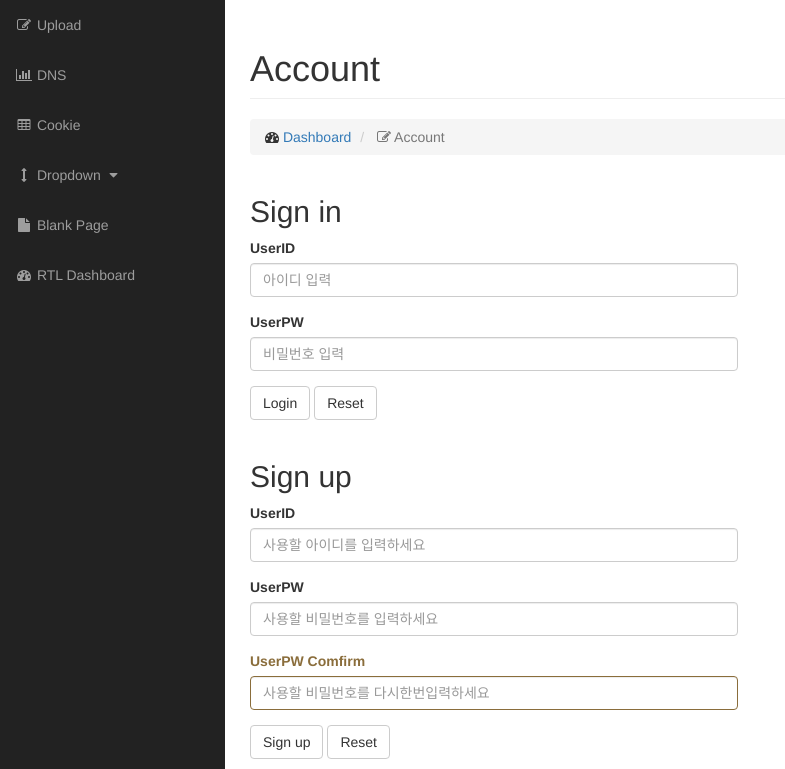
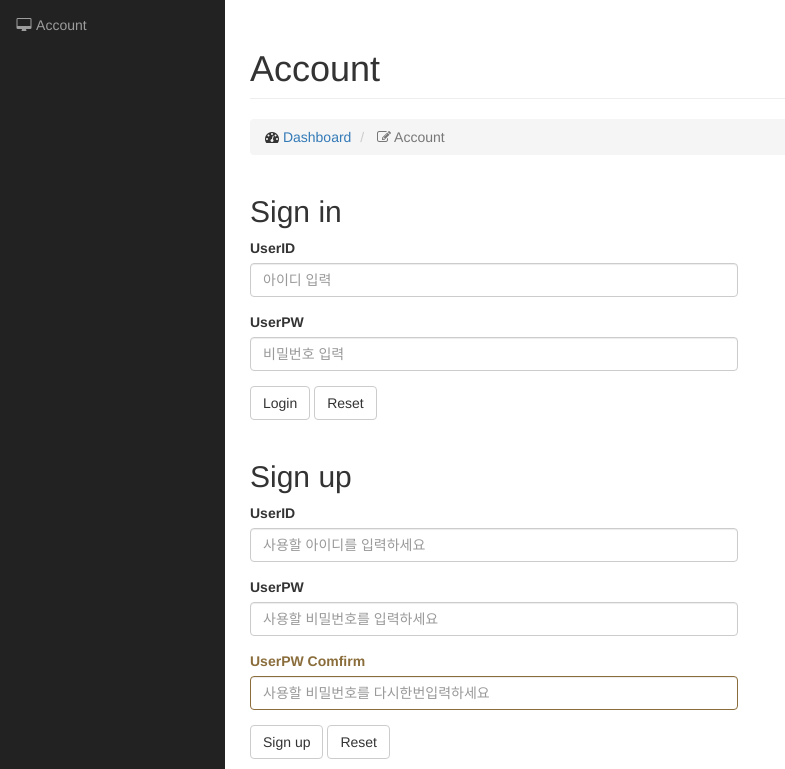
Before and after one commit to WeareJoker/Pcapy, a Flask app: page /user/account in a window 1280 px wide. Shown: the part 51-820 px from the top of the page, without its empty margins (0-785 px from the left). Run offline with Flask 2, Linux system fonts and the light colour scheme; grey boxes labelled with a size stand in for pictures from a placeholder-image service; some libraries are stand-ins or nearby versions.

Commit message:
Improve Main menu view

```diff
--- a/app/templates/base.html
+++ b/app/templates/base.html
@@ -189,6 +189,19 @@
                                 {% endfor %}
                             </ul>
                         </li>
+
+                        <!-- Login User Menu -->
+                        <li>
+                            <a href="{{ url_for('pcap.upload_pcap')}}"><i class="fa fa-fw fa-edit"></i> Upload</a>
+                        </li>
+                        <li>
+                            <a onclick="alert('You are not VIP...');"><i class="fa fa-fw fa-table"></i> Cookie</a>
+                        </li>
+                        <li>
+                            <a href="{{ url_for('pcap.result_dns', pcap_name=session['pcap']) }}"><i class="fa fa-fw fa-bar-chart-o"></i> DNS</a>
+                        </li>
+                    {% else %}
+                        <!-- Logout User Menu -->
                         <li>
                             <a href="{{ url_for('user.account') }}"><i class="fa fa-fw fa-desktop"></i> Account</a>
                         </li>
@@ -198,15 +211,6 @@
                         <a href="{{ url_for('main.index') }}"><i class="fa fa-fw fa-dashboard"></i> Dashboard</a>
                     </li>
                     -->
-                    <li>
-                        <a href="{{ url_for('pcap.upload_pcap')}}"><i class="fa fa-fw fa-edit"></i> Upload</a>
-                    </li>
-                    <li>
-                        <a href="{{ url_for('pcap.result_dns', pcap_name=session['pcap']) }}"><i class="fa fa-fw fa-bar-chart-o"></i> DNS</a>
-                    </li>
-                    <li>
-                        <a onclick="alert('You are not VIP...');"><i class="fa fa-fw fa-table"></i> Cookie</a>
-                    </li>
 
                 <!--
                     <li>
@@ -216,23 +220,6 @@
                         <a href="bootstrap-grid.html"><i class="fa fa-fw fa-wrench"></i> Bootstrap Grid</a>
                     </li>
                 -->
-                    <li>
-                        <a href="javascript:;" data-toggle="collapse" data-target="#demo"><i class="fa fa-fw fa-arrows-v"></i> Dropdown <i class="fa fa-fw fa-caret-down"></i></a>
-                        <ul id="demo" class="collapse">
-                            <li>
-                                <a href="#">Dropdown Item</a>
-                            </li>
-                            <li>
-                                <a href="#">Dropdown Item</a>
-                            </li>
-                        </ul>
-                    </li>
-                    <li>
-                        <a href="blank-page.html"><i class="fa fa-fw fa-file"></i> Blank Page</a>
-                    </li>
-                    <li>
-                        <a href="index-rtl.html"><i class="fa fa-fw fa-dashboard"></i> RTL Dashboard</a>
-                    </li>
                 </ul>
             </div>
             <!-- /.navbar-collapse -->
```
